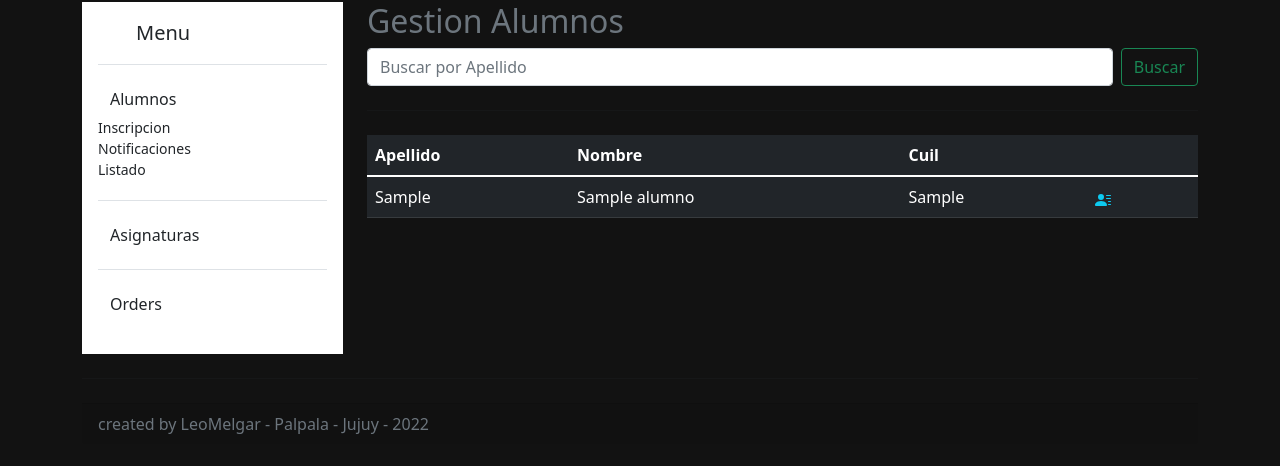
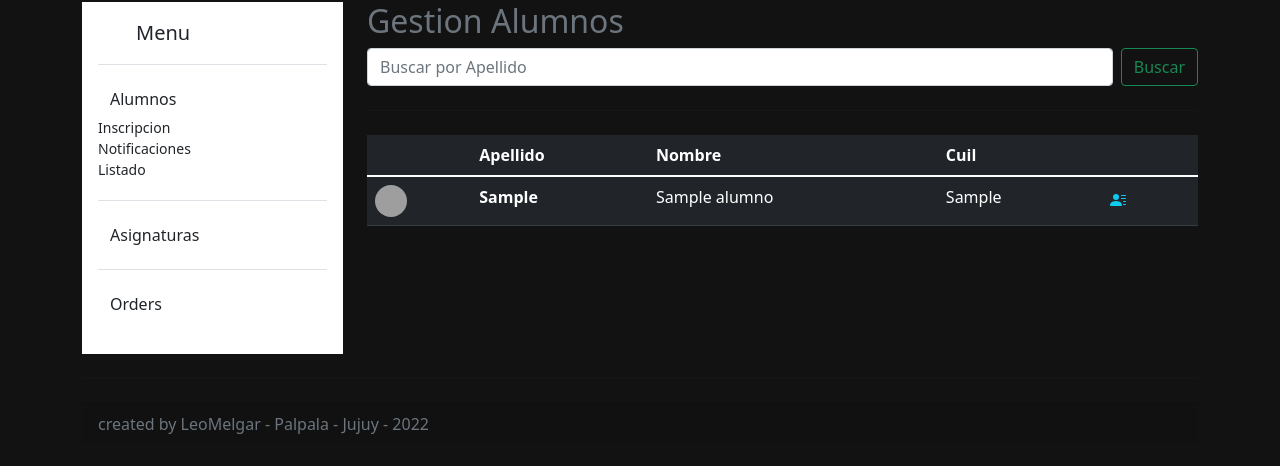
Before and after one commit to leomelgar/siac, a Flask app: page /alumnos/home in a window 1280 px wide. Shown: the part 94-560 px from the top of the page. Run offline with Flask 2, Linux system fonts and the light colour scheme; tables that the repository leaves empty hold one stand-in row (values such as "Sample post"); grey boxes are pictures that could not be loaded.

Commit message:
se agrego ejemplo de iconoo imagen de alumno

```diff
--- a/templates/alumnos/home.html
+++ b/templates/alumnos/home.html
@@ -24,6 +24,7 @@
     <table class="table table-dark table-hover">
       <thead>
         <tr>
+          <th></th>
           <th scope="col">Apellido</th>
           <th scope="col">Nombre</th>
           <th scope="col">Cuil</th>
@@ -33,7 +34,9 @@
       <tbody>
         {% for alumno in alumnos %}
         <tr>
-          <td>{{alumno.apellido}}</td>
+          <td><a href="#" class="">
+        <img src="https://github.com/mdo.png" alt="" width="32" height="32" class="rounded-circle"></a></td>
+          <td><strong>{{alumno.apellido}}</strong></td>
           <td>{{alumno.nombre}}</td>
           <td>{{alumno.cuil}}</td>
           <td><div>
```
